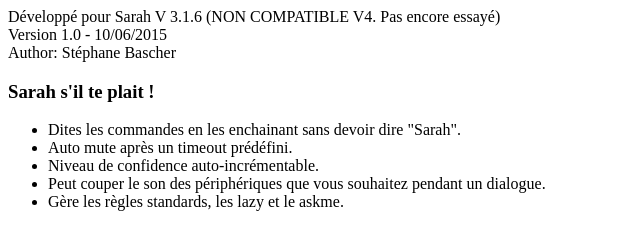
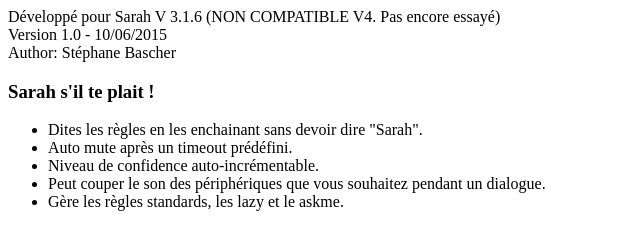
Before and after one commit to alain33/SARAH-Plugin-mute, a plain HTML site: page index.html in a window 1280 px wide. Shown: the top 227 px of the page, 0-640 px from the left. Drawn offline with Linux system fonts and the light colour scheme; files whose address does not match are found by name.

Commit message:
1.3
Released

```diff
--- a/index.html
+++ b/index.html
@@ -11,7 +11,7 @@
           <p>
           <h3>Sarah s'il te plait !</h3>
 		   <ul>
-			   <li>Dites les commandes en les enchainant sans devoir dire "Sarah".</li>
+			   <li>Dites les règles en les enchainant sans devoir dire "Sarah".</li>
 			   <li>Auto mute après un timeout prédéfini.</li>
 			   <li>Niveau de confidence auto-incrémentable.</li>
 			   <li>Peut couper le son des périphériques que vous souhaitez pendant un dialogue.</li>
@@ -20,7 +20,7 @@
           </p>
 
 		 <h3>Ok pour ces conditions:</h3>
-		 Supprimer le 1er mot de la confidence ("Sarah ou ce que vous voulez") donne plus de faux positifs que le laisser.<br>
+		 Supprimer le 1er mot des règles ("Sarah ou ce que vous voulez") donne plus de faux positifs que le laisser.<br>
 		 Pour cette raison:
 		 <ul>
 		  <li>Il est obligatoire de définir une grammaire minimaliste par un mode lazy et d'activer les grammaires de plugins à la demande.</li>
```
